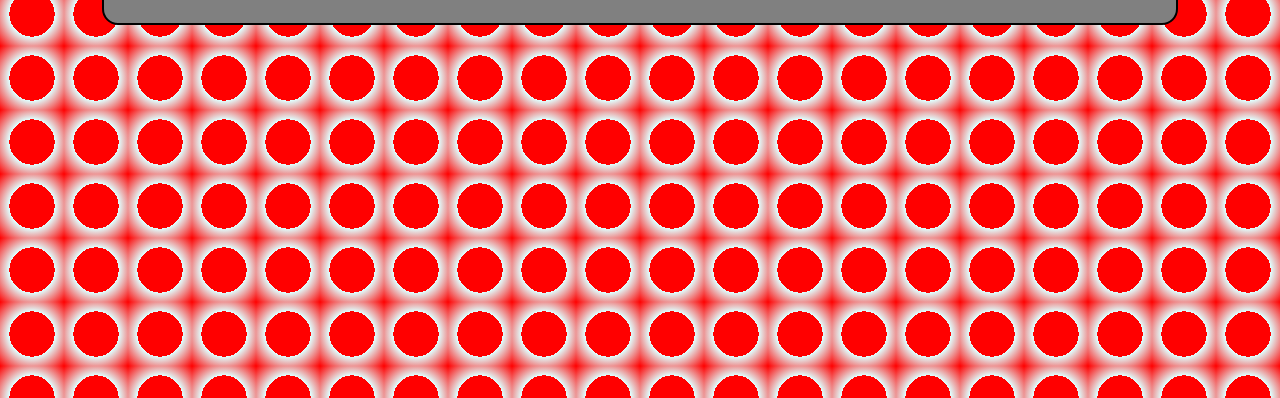
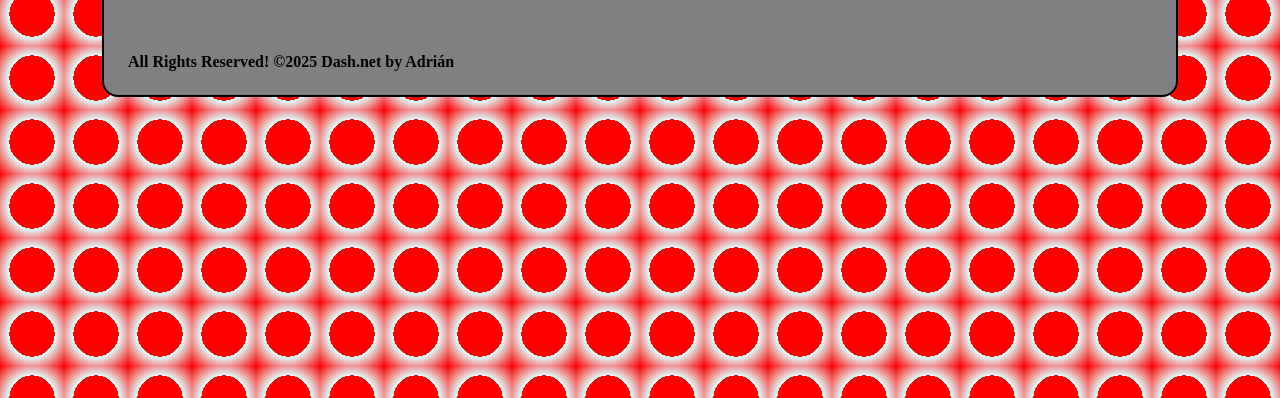
Before and after one commit to adko5558/adko5558.github.io, a plain HTML site: page dash.net/apps.html in a window 1280 px wide. Shown: the part 402-800 px from the top of the page. Drawn offline with Linux system fonts and the light colour scheme.

Commit message:
Update apps.html

```diff
--- a/dash.net/apps.html
+++ b/dash.net/apps.html
@@ -24,6 +24,10 @@
           </span>
 
       </span>
-
+      <br>
+      <br>
+      <br>
+      <br>
+      <b>All Rights Reserved! ©2025 Dash.net by Adrián</b>
 </body>
 </html>
```
